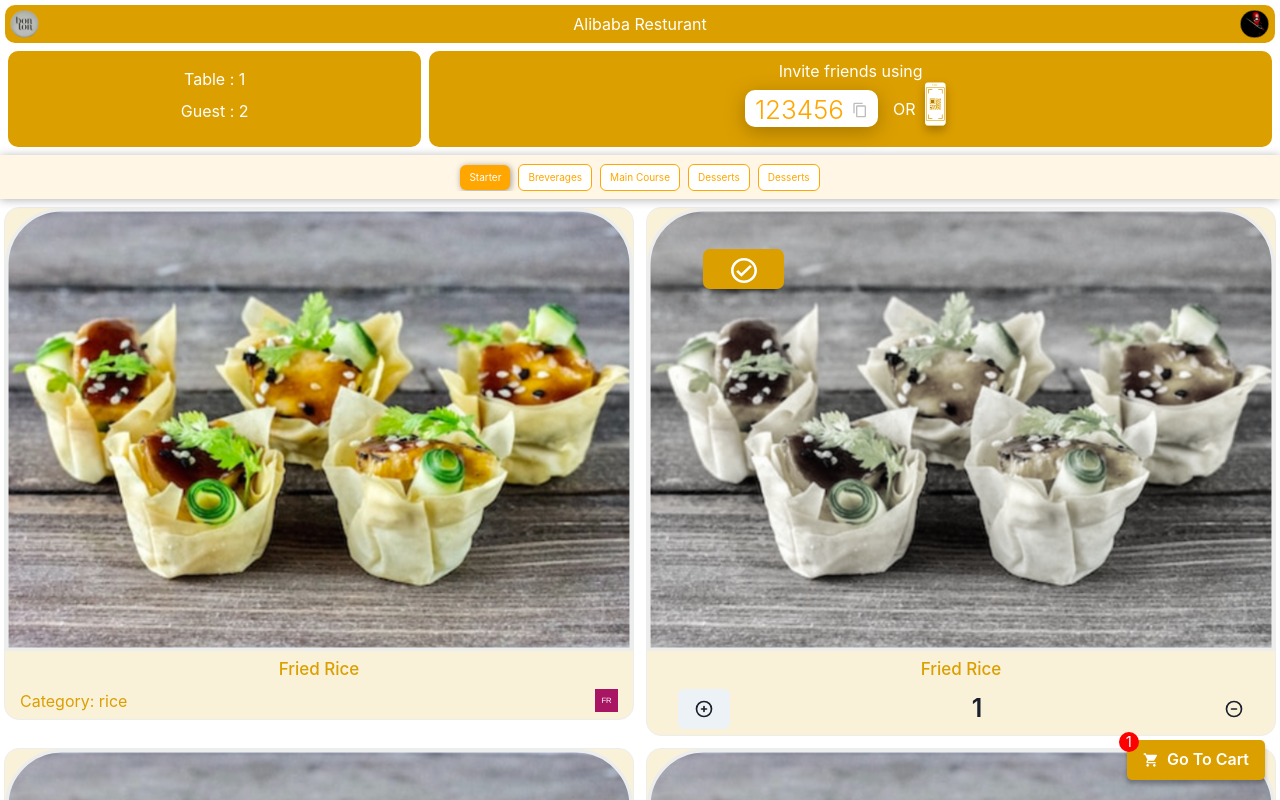
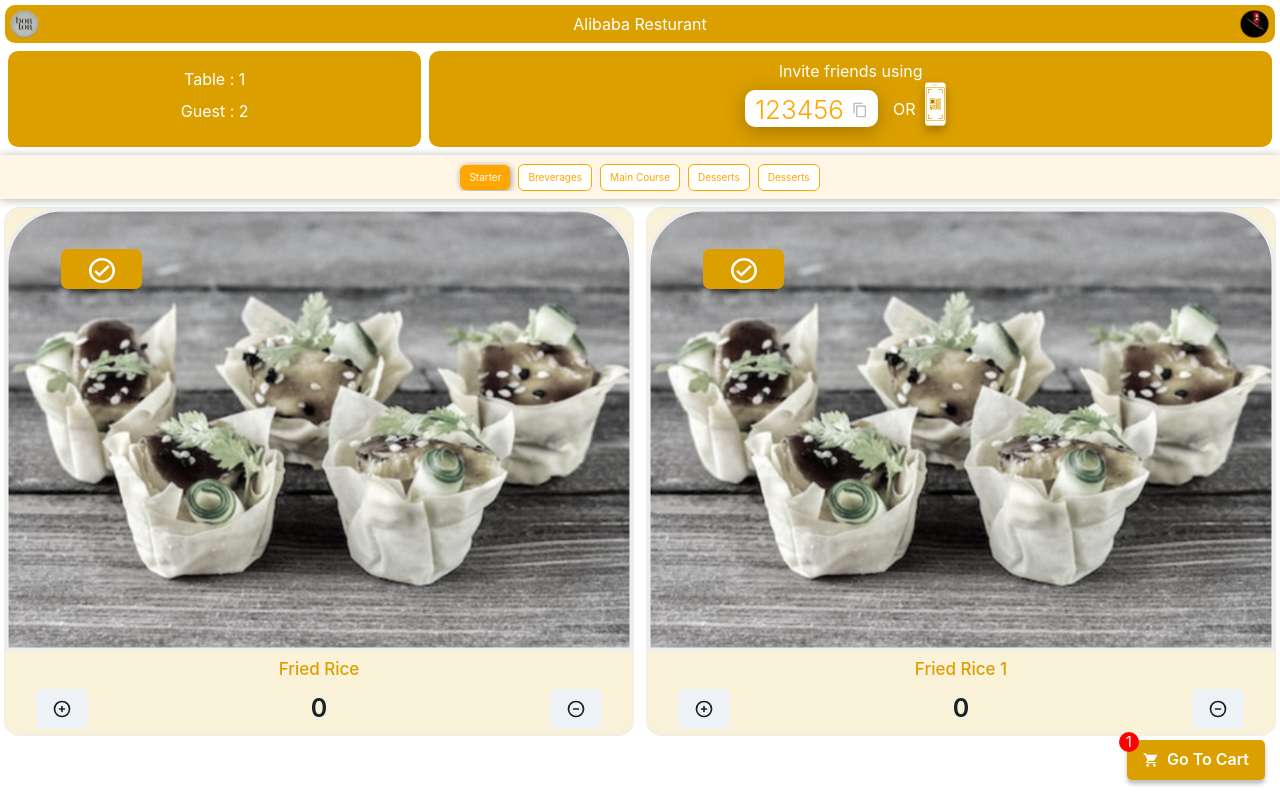
Before and after one commit to Oderna/restrosoft-scan-and-order-react, a React (Create React App) app: page /landing in a window 1280 px wide. Shown: the top 800 px of the page. Built offline with nearby package versions, Linux system fonts and the light colour scheme; the HTML template or start-up script is replaced by a standard one.

Commit message:
added state for order count

```diff
--- a/src/components/common/MenuItem/index.tsx
+++ b/src/components/common/MenuItem/index.tsx
@@ -1,5 +1,5 @@
 /* eslint-disable @typescript-eslint/no-unused-vars */
-import React from "react";
+import React, { useState } from "react";
 import './index.css';
 import { Stack, Box, Text, Flex, Spacer, Image, HStack, Container as ChakraContainer, Button as ChakraButton, Circle } from "@chakra-ui/react";
 import Avatar from 'react-avatar';
@@ -87,20 +87,11 @@ export function ItemCard({ category, name } : { category: string, name: string }
 //     )
 // }
 
-export function ItemAddedCard({ category, name, order_count, index, setData, data } : { category: string, name: string, order_count: number, index: number, setData: Function, data: any}) {
-    const AddItemToCart = (id: number) => {
-        for (var i = 0; i < data.length; i++) {
-            if (i === id){
-                console.log(id)
-                data[id]['order_count'] ++
-                console.log(data)
-            }
-        }
-        setData(data)
-    }
+export function ItemAddedCard({ category, name, index, setData } : { category: string, name: string, index: number, setData: Function}) {
+
+    const [orderCount, setOrderCount] = useState(0)
 
     return (
-        // <MenuItemProvider value={MenuData}>
         <BootstrapCard style={{ width: '100%', background: 'rgba(220, 159, 0, 0.15)' }}>
             <BootstrapCard.Img className="item-added-card-img" variant="top" src="./menu-item.svg"/>
             <BootstrapCard.ImgOverlay>
@@ -111,8 +102,6 @@ export function ItemAddedCard({ category, name, order_count, index, setData, dat
                 position="relative"
                 top="25px"
                 left="40px"
-                // blur='10px'
-                // brightness='40%'
             />
             </BootstrapCard.ImgOverlay>
             <BootstrapCard.Body className="item-card-body">
@@ -120,17 +109,16 @@ export function ItemAddedCard({ category, name, order_count, index, setData, dat
                 <BootstrapCard.Text>
                     <Flex
                         flexDirection={"row"}
-                        justifyContent="space-between"
+                        justifyContent={"space-between"}
                         align={"center"}
                         px="25px"
                     >
-                        <ChakraButton onClick={() => AddItemToCart(index)}><HiOutlinePlusCircle size={"20px"}/></ChakraButton>
-                        <Text fontWeight={"600"} fontSize="25px">{order_count}</Text>
-                        <HiOutlineMinusCircle size={"20px"}/>
+                        <ChakraButton onClick={() => setOrderCount(orderCount+1)}><HiOutlinePlusCircle size={"20px"} /></ChakraButton>
+                        <Text fontWeight={"600"} fontSize="25px">{orderCount}</Text>
+                        <ChakraButton onClick={() => orderCount>0 && setOrderCount(orderCount-1)}><HiOutlineMinusCircle size={"20px"}/></ChakraButton>
                     </Flex>
                 </BootstrapCard.Text>
             </BootstrapCard.Body>
-    </BootstrapCard>
-    // </MenuItemProvider>
+        </BootstrapCard>
     )
 }
--- a/src/pages/LandingPage/index.tsx
+++ b/src/pages/LandingPage/index.tsx
@@ -25,49 +25,6 @@ import { buttonTheme, modalTheme } from "./theme";
 export const theme = extendTheme({
   components: { ChakraButton: buttonTheme, Modal: modalTheme },
 })
-
-const menu_data = [
-    {
-        "name" : "fried rice",
-        "category": "rice",
-        "order_count": 0
-    },
-    {
-        "name" : "fried rice",
-        "category": "rice",
-        "order_count": 1
-    },
-    {
-        "name" : "fried rice",
-        "category": "rice",
-        "order_count": 0
-    },
-    {
-        "name" : "fried rice",
-        "category": "rice",
-        "order_count": 0
-    },
-    {
-        "name" : "fried rice",
-        "category": "rice",
-        "order_count": 0
-    },
-    {
-        "name" : "fried rice",
-        "category": "rice",
-        "order_count": 0
-    },
-    {
-        "name" : "fried rice",
-        "category": "rice",
-        "order_count": 0
-    },
-    {
-        "name" : "fried rice",
-        "category": "rice",
-        "order_count": 0
-    }
-]
 
 function TableInformation() {
     return (
@@ -192,7 +149,20 @@ function ScrollerCategories() {
 }
 
 function InfiniteScrollerMenu() {
-    const [MenuData, setMenuData] = useState(menu_data);
+
+    const menuData = [
+        {
+            "name" : "fried rice",
+            "category": "rice",
+        },
+        {
+            "name" : "fried rice 1",
+            "category": "rice 1",
+        },
+    ]
+
+    const [cart, setCart] = useState([])
+
     return (
         //Need To Implement Infinite Scrolling
 
@@ -202,13 +172,11 @@ function InfiniteScrollerMenu() {
                         templateColumns='repeat(2, 1fr)'
                         gap={3}
                     >
-                    {MenuData.map((item, index) =>
-                        <GridItem>{item.order_count > 0
-                            ? <ItemAddedCard name={item.name} category={item.category} order_count={item.order_count} index={index} setData={setMenuData} data={MenuData}/>
-                            : <ItemCard name={item.name} category={item.category} />
-                        }
+                    {menuData.map((item, index) => (
+                        <GridItem>
+                            <ItemAddedCard name={item.name} category={item.category} index={index} setData={setCart} />
                         </GridItem>
-                        )}
+                    ))}
                     </Grid>
                 </Stack>
             </Box>
```
Also changed, not shown: 1 other file (tests, documents, lock files or other folders).
